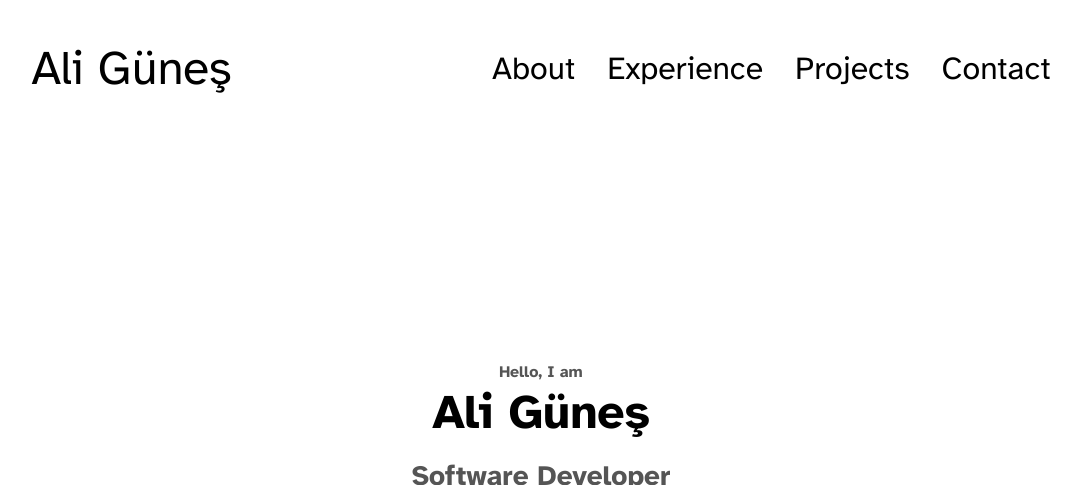
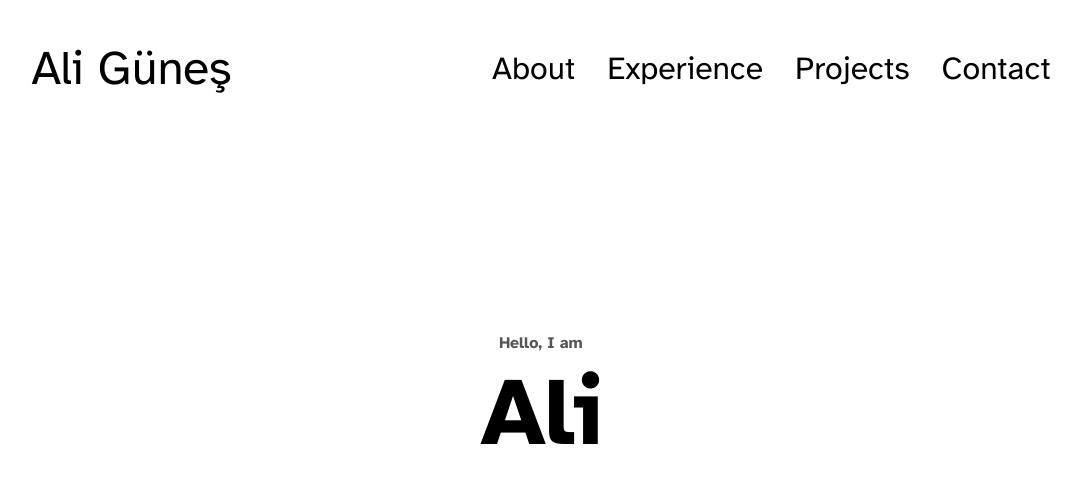
Before and after one commit to ali-gunes/aligunes.dev, a plain HTML site: page index.html in a window 1280 px wide. Shown: the top 485 px of the page, without its empty margins (99-1180 px from the left). Drawn offline with Linux system fonts and the light colour scheme.

Commit message:
Change profile font size and add last update info to README

```diff
--- a/index.html
+++ b/index.html
@@ -43,7 +43,7 @@
         </div> -->
         <div class="section__text">
             <p class="section__text__p1">Hello, I am</p>
-            <h1 class="title">Ali Güneş</h1>
+            <h1 class="title" style="font-size: 6rem;">Ali</h1>
             <p class="section__text__p2">Software Developer</p>
             <div class="btn-container">
                 <button class="btn btn-color-2" onclick="window.open('./assets/AliGunesResume_en.pdf')">Download CV</button>
```
Also changed, not shown: README.md.
